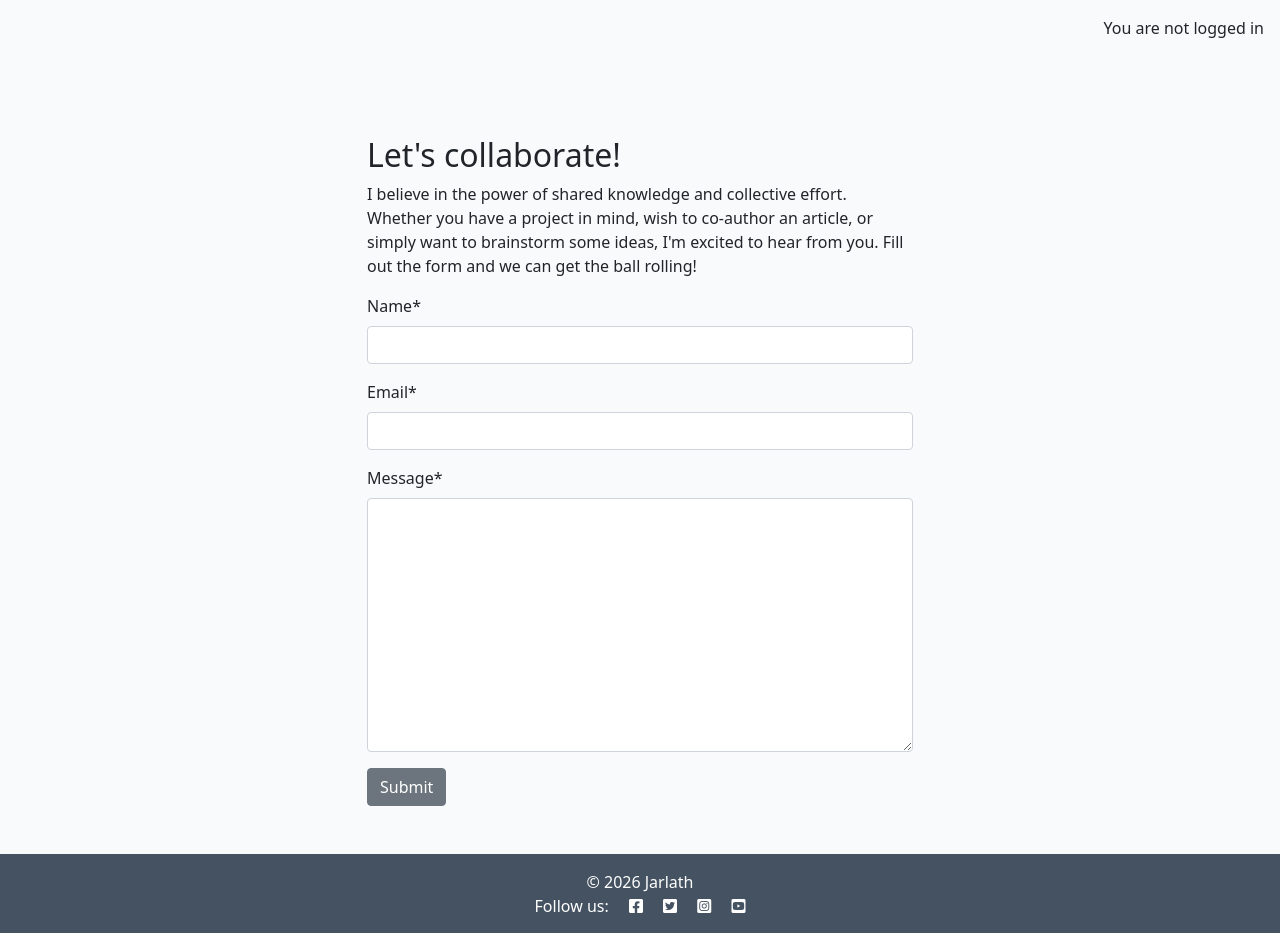
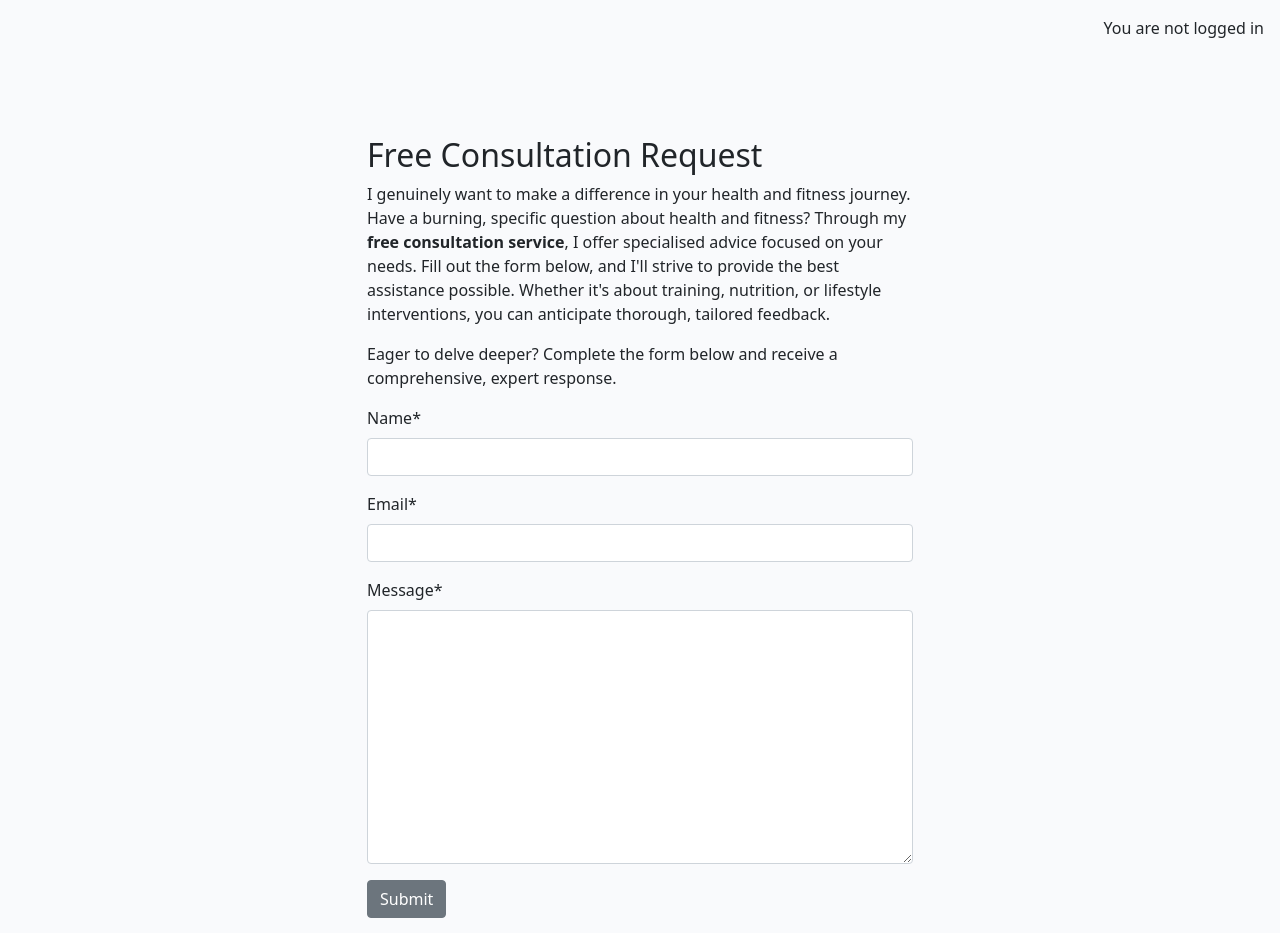
Before and after one commit to JarlathMacS/potentia_maxima, a Django app: page /enquire/ in a window 1280 px wide. Shown: the part 60-993 px from the top of the page. Run offline with Django 4.2, Linux system fonts and the light colour scheme; some libraries are stand-ins or nearby versions.

Commit message:
register progresscomment admin model, customise enquire template paragraph wording

```diff
--- a/enquire/templates/enquire/enquire.html
+++ b/enquire/templates/enquire/enquire.html
@@ -6,12 +6,14 @@
 <div class="container mt-5">
     <div class="row justify-content-center">
         <div class="col-12 col-md-6 my-5">
-            <h2>Let's collaborate!</h2>
-            <p>I believe in the power of shared knowledge and collective effort.
-                Whether you have a project in mind, wish to co-author
-                an article, or simply want to brainstorm some ideas,
-                I'm excited to hear from you. Fill out the form
-                and we can get the ball rolling!</p>
+            <h2>Free Consultation Request</h2>
+            <p>I genuinely want to make a difference in your health and fitness journey.
+                Have a burning, specific question about health and fitness?
+                Through my <strong>free consultation service</strong>, I offer specialised advice focused on your needs.
+                Fill out the form below, and I'll strive to provide the best assistance possible.
+                Whether it's about training, nutrition, or lifestyle interventions, you can anticipate thorough, tailored feedback.
+                </p>
+                <p>Eager to delve deeper? Complete the form below and receive a comprehensive, expert response.</p>
 
             <!-- add your form here. Your submit button should
                                 have the classes of btn, btn-secondary -->
--- a/home/models.py
+++ b/home/models.py
@@ -52,7 +52,7 @@ class CoachingPost(models.Model):
         ordering = ["-created_on"]
 
     def __str__(self):
-        return f"{self.title} | written by {self.author}"
+        return f"{self.title} | by {self.author}"
 
 
 # class ClientUser(models.Model):
```
Also changed, not shown: home/admin.py (+9 -1 lines), db.sqlite3.
